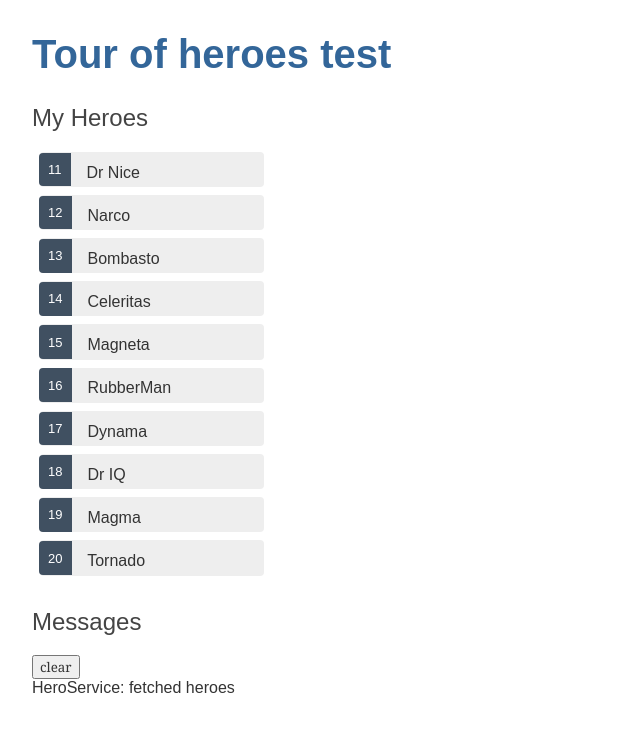
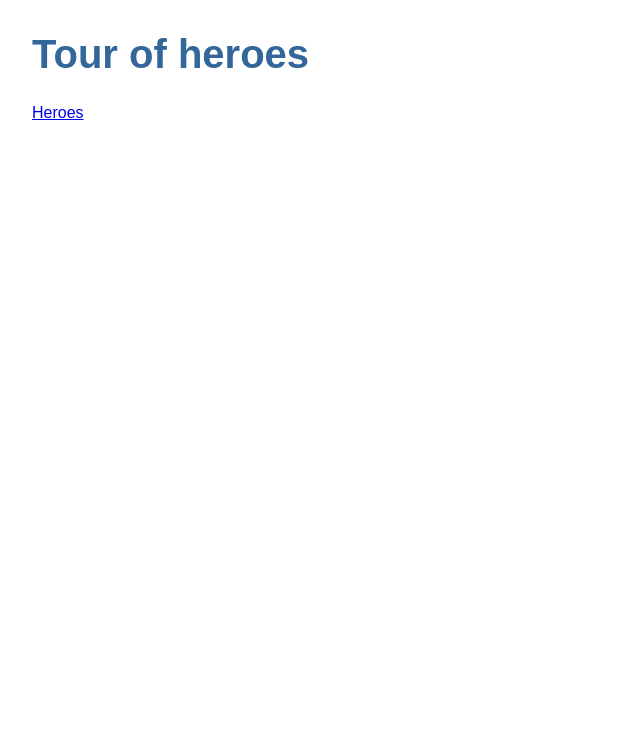
Before and after one commit to Fransvis/angular-heroes, an Angular app: page / in a window 1280 px wide. Shown: the top 732 px of the page, without its empty margins (0-640 px from the left). Built offline with nearby package versions, Linux system fonts and the light colour scheme.

Commit message:
Fransvis: added route for heroes component

```diff
--- a/src/app/app-routing.module.ts
+++ b/src/app/app-routing.module.ts
@@ -1,7 +1,10 @@
 import { NgModule } from '@angular/core';
 import { Routes, RouterModule } from '@angular/router';
+import { HeroesComponent } from './heroes/heroes.component';
 
-const routes: Routes = [];
+const routes: Routes = [
+  { path: 'heroes', component: HeroesComponent }
+];
 
 @NgModule({
   imports: [RouterModule.forRoot(routes)],
--- a/src/app/app.component.html
+++ b/src/app/app.component.html
@@ -1,7 +1,9 @@
 <h1>{{ title }}</h1>
-<app-heroes></app-heroes>
+
+<nav>
+  <a routerLink="/heroes">Heroes</a>
+</nav>
+
 <app-messages></app-messages>
 
-
-
 <router-outlet></router-outlet>
--- a/src/app/app.component.ts
+++ b/src/app/app.component.ts
@@ -6,5 +6,5 @@ import { Component } from '@angular/core';
   styleUrls: ['./app.component.scss']
 })
 export class AppComponent {
-  title = 'Tour of heroes test';
+  title = 'Tour of heroes';
 }
```
